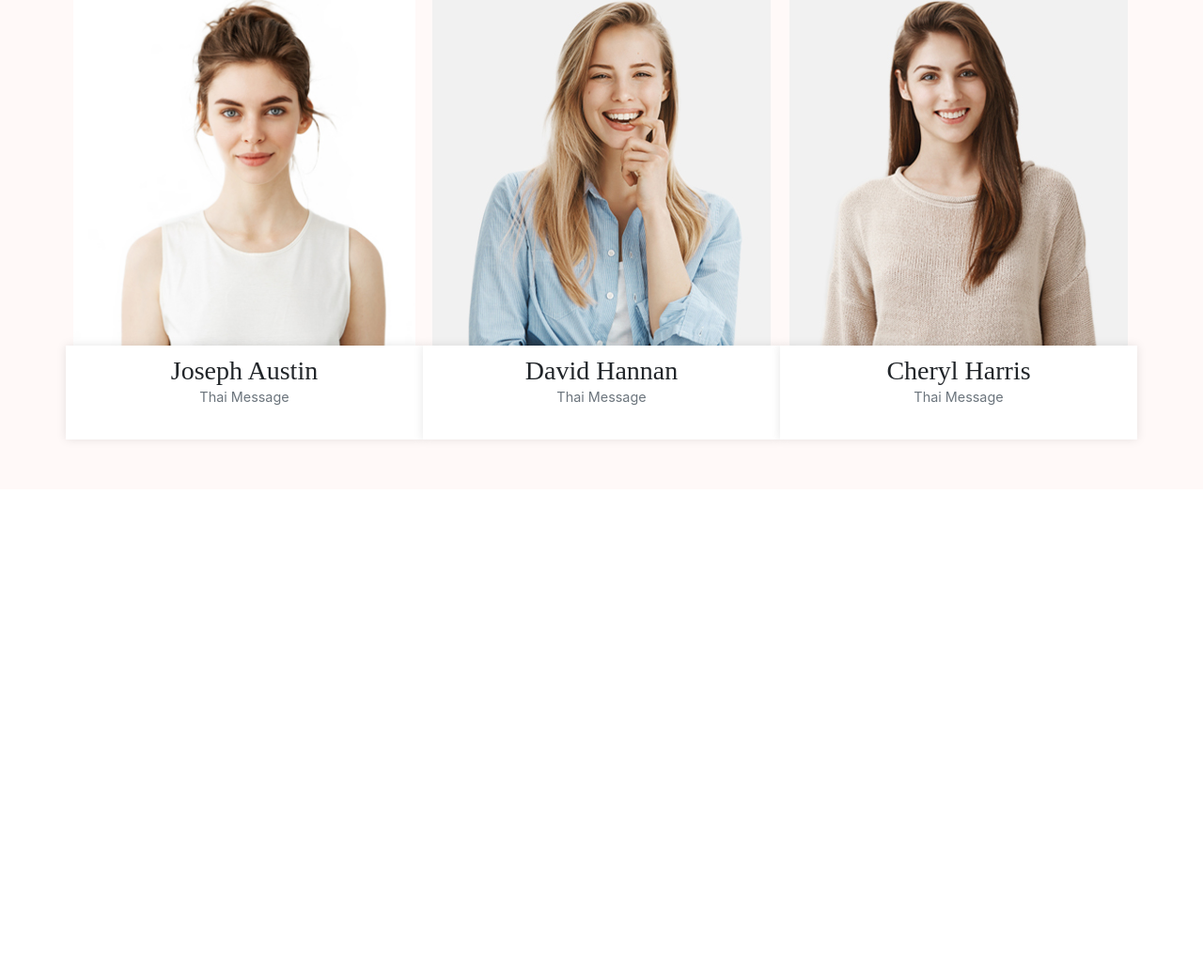
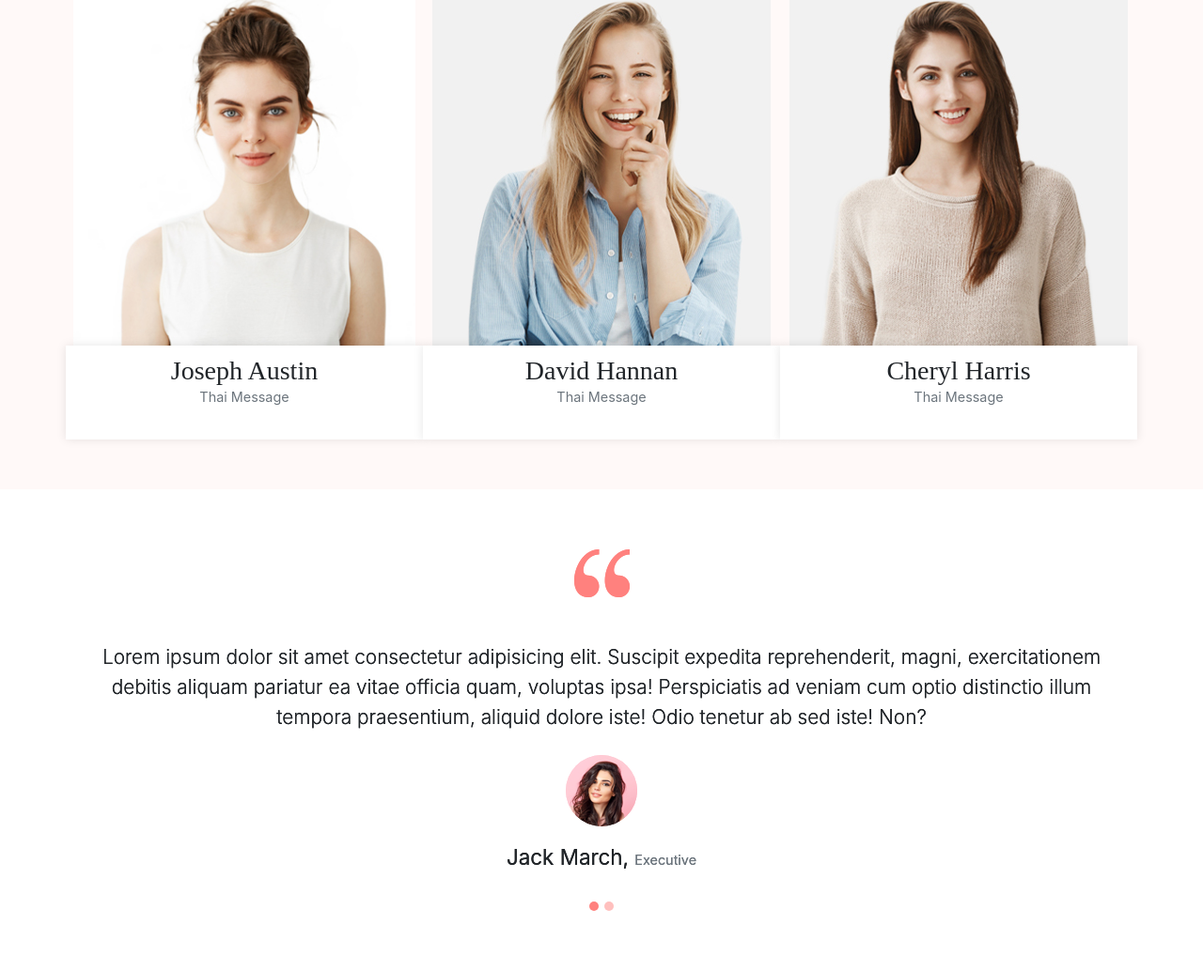
Before and after one commit to tedi4t/LeoSpa, a plain HTML site: page pages/about.html in a window 1280 px wide. Shown: the part 833-1867 px from the top of the page at 94% size. Before the commit the page ends 1370 px from the top, so only its background shows below. Drawn offline with nearby package versions, Linux system fonts and the light colour scheme; files whose address does not match are found by name.

Commit message:
add carousel

```diff
--- a/css/style.css
+++ b/css/style.css
@@ -459,3 +459,7 @@ nav .navbar-small-devices.active {
 .bg-lighted {
   background: #fff9f8;
 }
+
+.bg-none {
+  background: #fff !important;
+}
--- a/pages/about.html
+++ b/pages/about.html
@@ -149,6 +149,49 @@
       </div>
     </section>
 
+    <section id="carousel" class="bg-none">
+      <div class="container py-5">
+        <div id="carouselId" class="carousel slide" data-ride="carousel">
+          <ol class="carousel-indicators">
+            <li data-target="#carouselId" data-slide-to="0" class="active"></li>
+            <li data-target="#carouselId" data-slide-to="1"></li>
+          </ol>
+          <div class="carousel-inner" role="listbox">
+            <div class="carousel-item active text-center pb-3 mb-4">
+              <img src="../images/slider/quote.png" alt="">
+              <p class="carousel-text mt-5 mb-4 font-weight-normal">
+                Lorem ipsum dolor sit amet consectetur adipisicing elit. Suscipit expedita reprehenderit, magni, exercitationem debitis aliquam pariatur ea vitae officia quam, voluptas ipsa! Perspiciatis ad veniam cum optio distinctio illum tempora praesentium, aliquid dolore iste! Odio tenetur ab sed iste! Non?
+              </p>
+              <img src="../images/slider/client-1.png" alt="" class="rounded-circle">
+              <p class="mt-3">
+                <span class="carousel-name">
+                  Jack March,
+                </span>
+                <span class="carousel-position">
+                  Executive
+                </span>
+              </p>
+            </div>
+            <div class="carousel-item active text-center pb-3 mb-4">
+              <img src="../images/slider/quote.png" alt="">
+              <p class="carousel-text mt-5 mb-4 font-weight-normal">
+                Lorem ipsum dolor sit amet consectetur adipisicing elit. Suscipit expedita reprehenderit, magni, exercitationem debitis aliquam pariatur ea vitae officia quam, voluptas ipsa! Perspiciatis ad veniam cum optio distinctio illum tempora praesentium, aliquid dolore iste! Odio tenetur ab sed iste! Non?
+              </p>
+              <img src="../images/slider/client-1.png" alt="" class="rounded-circle">
+              <p class="mt-3">
+                <span class="carousel-name">
+                  Jack March,
+                </span>
+                <span class="carousel-position">
+                  Executive
+                </span>
+              </p>
+            </div>
+          </div>
+        </div>
+      </div>
+    </section>
+
     <!-- jQuery first, then Popper.js, then Bootstrap JS -->
     <script src="https://code.jquery.com/jquery-3.3.1.slim.min.js" integrity="sha384-q8i/X+965DzO0rT7abK41JStQIAqVgRVzpbzo5smXKp4YfRvH+8abtTE1Pi6jizo" crossorigin="anonymous"></script>
     <script src="https://cdnjs.cloudflare.com/ajax/libs/popper.js/1.14.7/umd/popper.min.js" integrity="sha384-UO2eT0CpHqdSJQ6hJty5KVphtPhzWj9WO1clHTMGa3JDZwrnQq4sF86dIHNDz0W1" crossorigin="anonymous"></script>
```
